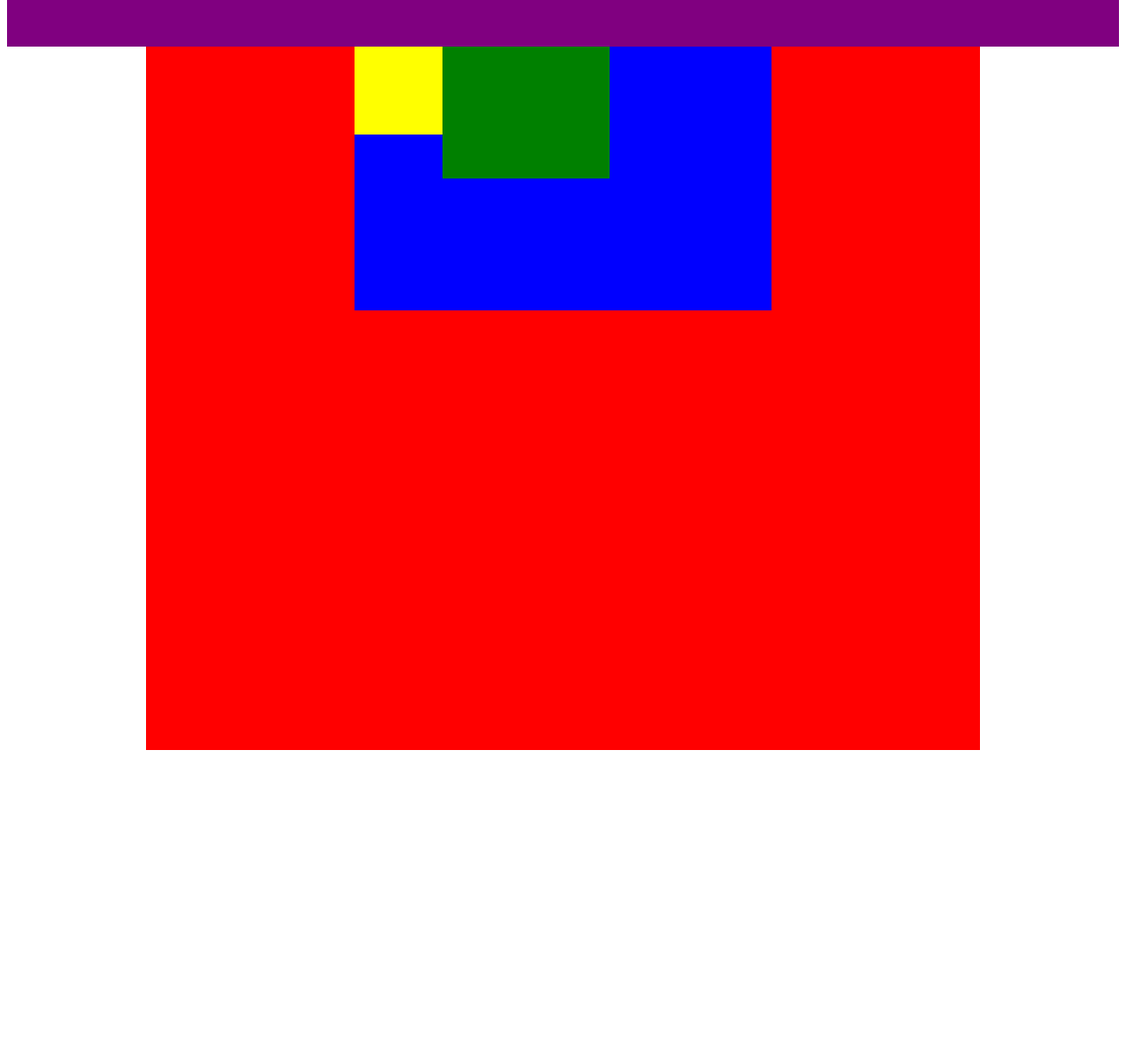
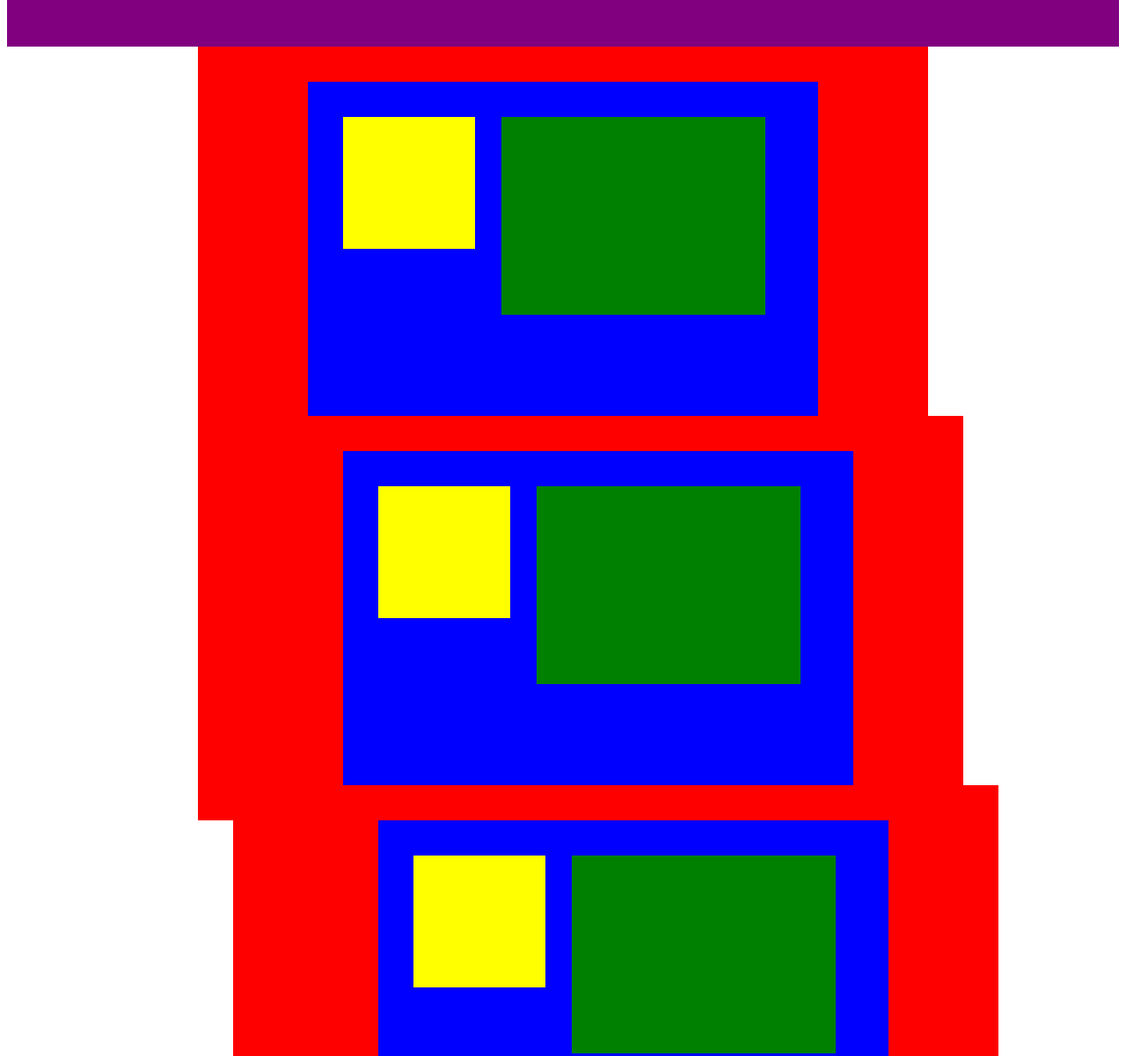
Before and after one commit to iceterminal/LambdaSchool, a plain HTML site: page Web Mini-Bootcamp/LS-Web-Intro-I/three/index.html in a window 1280 px wide. Shown: the part 80-1281 px from the top of the page at 88% size. Before the commit the page ends 941 px from the top, so only its background shows below. Drawn offline with Linux system fonts and the light colour scheme.

Commit message:
HW 1-3 Progress

```diff
--- a/Web Mini-Bootcamp/LS-Web-Intro-I/three/index.html
+++ b/Web Mini-Bootcamp/LS-Web-Intro-I/three/index.html
@@ -11,5 +11,18 @@
 				<div class="yellow"></div>
 				<div class="green"></div>
 			</div>
+
+			<div class="red">
+				<div class="blue">
+				<div class="yellow"></div>
+				<div class="green"></div>
+			</div>
+
+			<div class="red">
+				<div class="blue">
+				<div class="yellow"></div>
+				<div class="green"></div>
+			</div>
+
 	</body>
 </html>
--- a/Web Mini-Bootcamp/LS-Web-Intro-I/three/style.css
+++ b/Web Mini-Bootcamp/LS-Web-Intro-I/three/style.css
@@ -10,25 +10,29 @@ body {
 .red {
 	background: red;
 	height: 800px;
-	width: 75%;
+	width: 750px;
 	margin: auto;
+	padding: 40px;
 }
 
 .blue {
 	background: blue;
 	height: 300px;
-	width: 50%;
+	width: 500px;
 	margin: auto;
+	padding: 40px 40px 40px 40px;
 }
 .yellow {
+	margin-right: 30px;
 	background: yellow;
-	height: 100px;
-	width: 100px;
+	height: 150px;
+	width: 150px;
 	float: left;
 }
 .green {
+	display: inline-block;
 	background: green;
-	height: 150px;
-	width: 40%;
+	height: 225px;
+	width: 300px;
 	float: left;
 }
```
